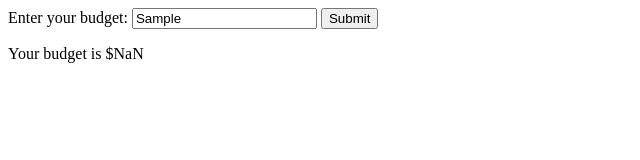
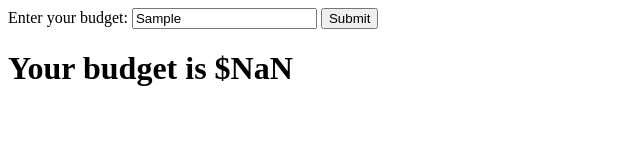
Before and after one commit to DylanHockersmith/hackathon2022, a plain HTML site: page index.html in a window 1280 px wide. Both pictures are taken after typing "Sample" into the empty fields and a click on the button "Submit". Shown: the whole page, without its empty margins (0-640 px from the left). Drawn offline with Linux system fonts and the light colour scheme.

Commit message:
small update to html

```diff
--- a/index.html
+++ b/index.html
@@ -12,7 +12,7 @@
     <button id="sub-button" class="btn">Submit</button>
     <script src="index.js"></script>
     <div>
-        <p id='budget-p p'>I need a budget!</p>
+        <h1 id='budget-p p'>I need a budget!</h1>
     </div>
 </body>
 </html>
--- a/index.js
+++ b/index.js
@@ -8,7 +8,7 @@ var budgetP = document.querySelector('p');
 function getBudget() {
     var startingBudget = document.getElementById('nameField').value;
     budget = Math.floor(startingBudget);
-    document.querySelector('p').innerHTML = "Your budget is $" + budget;
+    document.querySelector('h1').innerHTML = "Your budget is $" + budget;
 }
 
 //button listener
```
